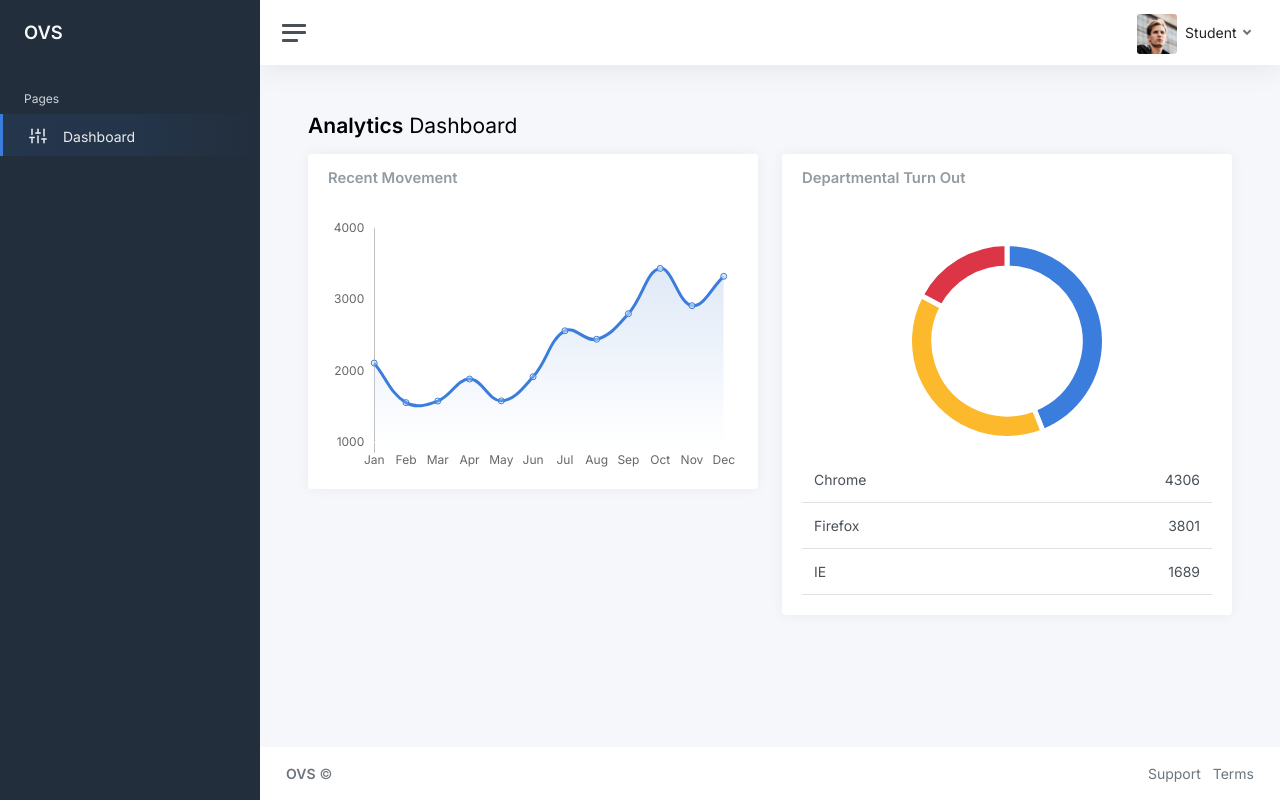
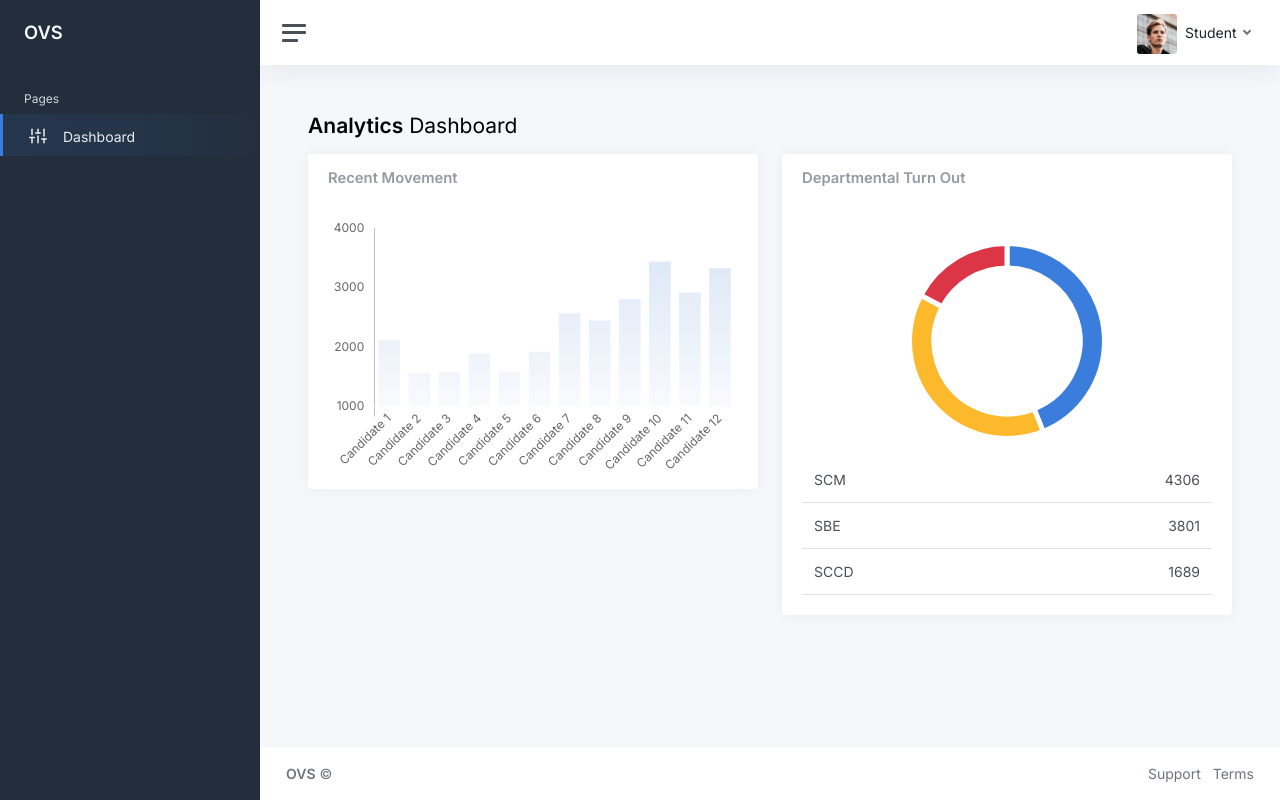
Before and after one commit to ellyjohnmwangi/OVS, a Python web app: template templates/student_home.html in a window 1280 px wide. Run offline with Jinja, Linux system fonts and the light colour scheme; the template is opened without the code that fills it, so the values that code supplies are empty.

Commit message:
fixed the template

```diff
--- a/handlers/router.py
+++ b/handlers/router.py
@@ -76,6 +76,7 @@ class Router(SimpleHTTPRequestHandler):
             self.end_headers()
             with open("templates/list-positions.html", "rb") as file:
                 self.wfile.write(file.read())
+        # End of po GET routes
         else:
             # Serve static files
             if self.path.endswith(".css"):
--- a/templates/student_home.html
+++ b/templates/student_home.html
@@ -106,15 +106,15 @@
 											<table class="table mb-0">
 												<tbody>
 													<tr>
-														<td>Chrome</td>
+														<td>SCM</td>
 														<td class="text-end">4306</td>
 													</tr>
 													<tr>
-														<td>Firefox</td>
+														<td>SBE</td>
 														<td class="text-end">3801</td>
 													</tr>
 													<tr>
-														<td>IE</td>
+														<td>SCCD</td>
 														<td class="text-end">1689</td>
 													</tr>
 												</tbody>
@@ -162,9 +162,9 @@
 			gradient.addColorStop(1, "rgba(215, 227, 244, 0)");
 			// Line chart
 			new Chart(document.getElementById("chartjs-dashboard-line"), {
-				type: "line",
+				type: "bar",
 				data: {
-					labels: ["Jan", "Feb", "Mar", "Apr", "May", "Jun", "Jul", "Aug", "Sep", "Oct", "Nov", "Dec"],
+					labels: ["Candidate 1", "Candidate 2", "Candidate 3", "Candidate 4", "Candidate 5", "Candidate 6", "Candidate 7", "Candidate 8", "Candidate 9", "Candidate 10", "Candidate 11", "Candidate 12"],
 					datasets: [{
 						label: "Sales ($)",
 						fill: true,
@@ -230,7 +230,7 @@
 			new Chart(document.getElementById("chartjs-dashboard-pie"), {
 				type: "pie",
 				data: {
-					labels: ["Chrome", "Firefox", "IE"],
+					labels: ["SCM", "SBE", "SCCD"],
 					datasets: [{
 						data: [4306, 3801, 1689],
 						backgroundColor: [
```
Also changed, not shown: todo.md (added, +4 -0 lines).
